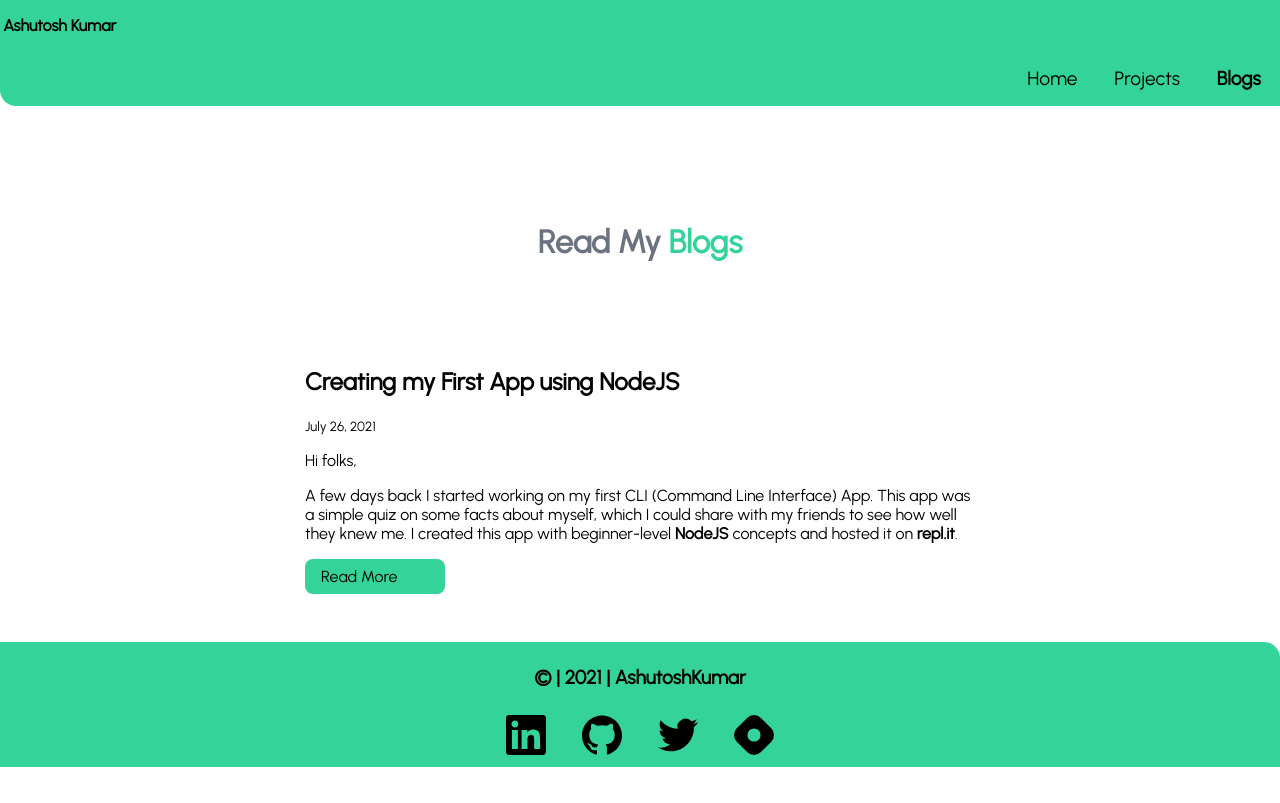
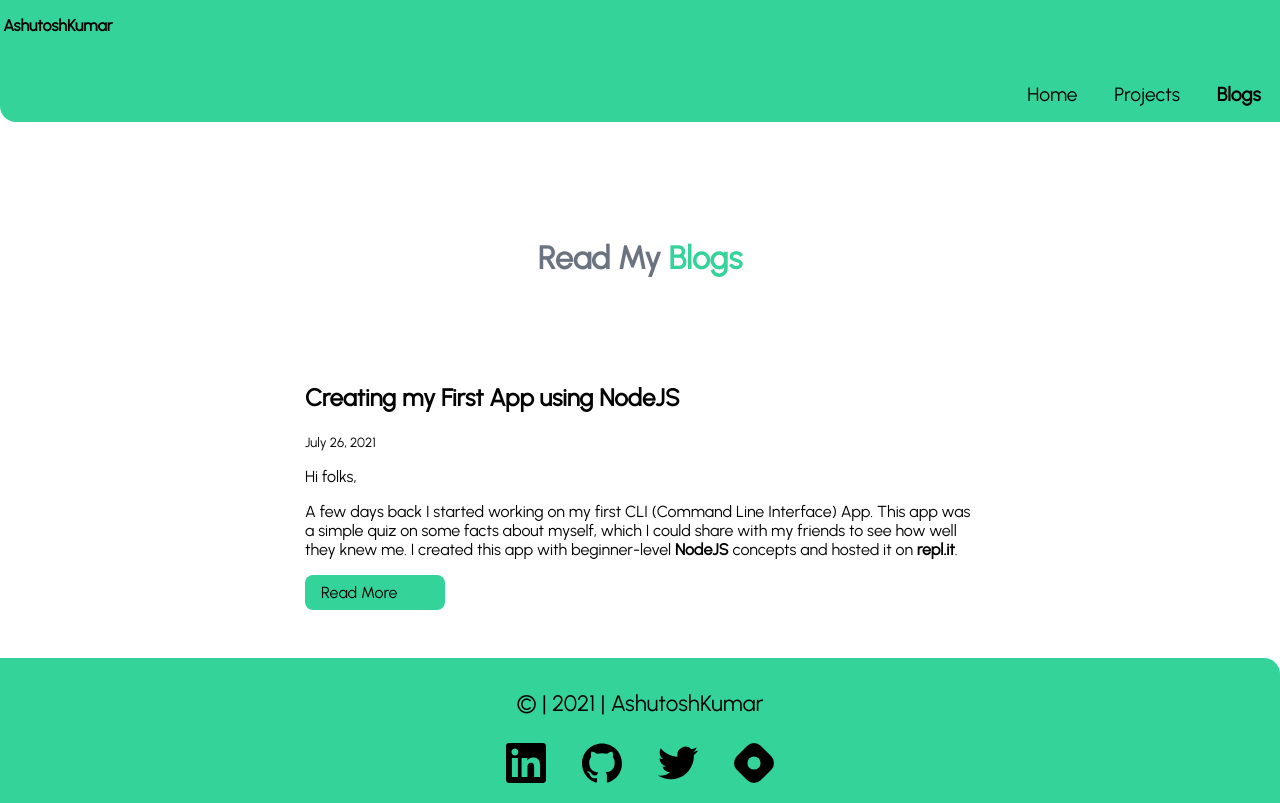
Before and after one commit to ashutosh-kumar2/my-portfolio, a plain HTML site: page blogs.html in a window 1280 px wide. Drawn offline with Linux system fonts and the light colour scheme.

Commit message:
minor style changes

```diff
--- a/blogs.html
+++ b/blogs.html
@@ -9,7 +9,7 @@
 </head>
 <body>
     <nav class="navigation container">
-        <div class="nav-brand">Ashutosh Kumar</div>
+        <div class="nav-brand">AshutoshKumar</div>
         <ul class="list-non-bullet nav-pills">
             <li class="list-inline-item">
                 <a class="link" href="/">Home</a>
--- a/styles.css
+++ b/styles.css
@@ -79,7 +79,8 @@ hr{
 .navigation .nav-brand{
     font-weight: bold;
     font-size: 1rem;
-    padding: 1rem 0rem;
+    padding-top: 1rem;
+    padding-bottom: 2rem;
 }
 
 .navigation .nav-pills{
@@ -139,14 +140,13 @@ hr{
 .footer{
     background-color: var(--primary-color);
     text-align: center;
-    padding: 0.5rem 0.2rem;
+    padding: 1rem 0.2rem;
     color: black;
     border-top-right-radius: 1rem;
 }
 
 .footer .footer-header{
-    font-size: 1.2rem;
-    font-weight: bold;
+    font-size: 1.4rem;
     padding: 1rem 0rem;
 }
 
```
Also changed, not shown: index.html (+1 -1 lines), projects.html (+1 -1 lines).
